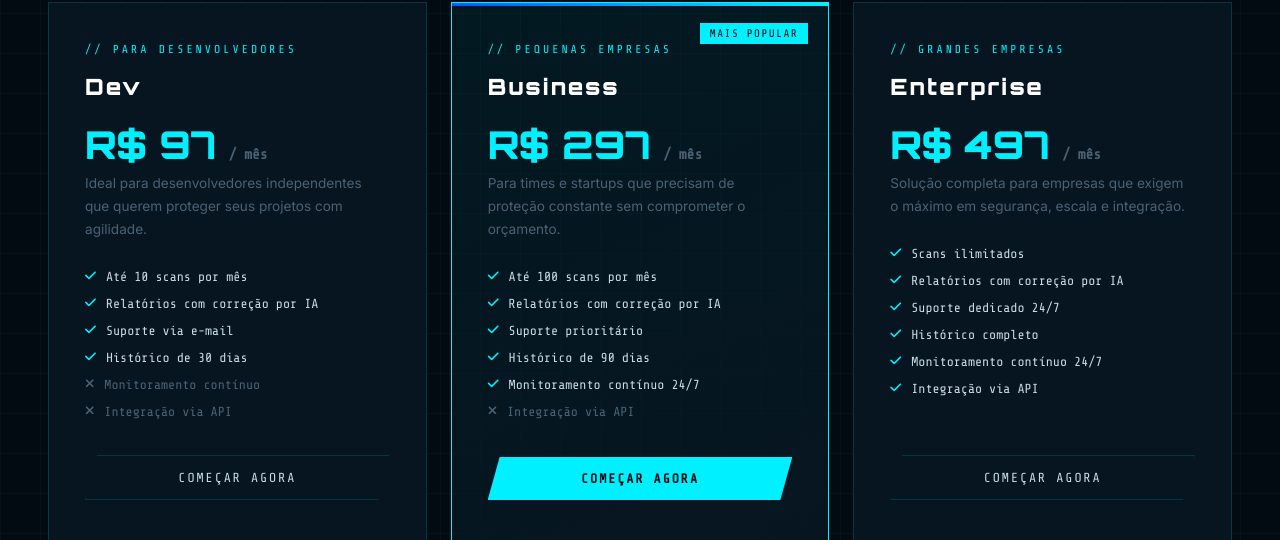
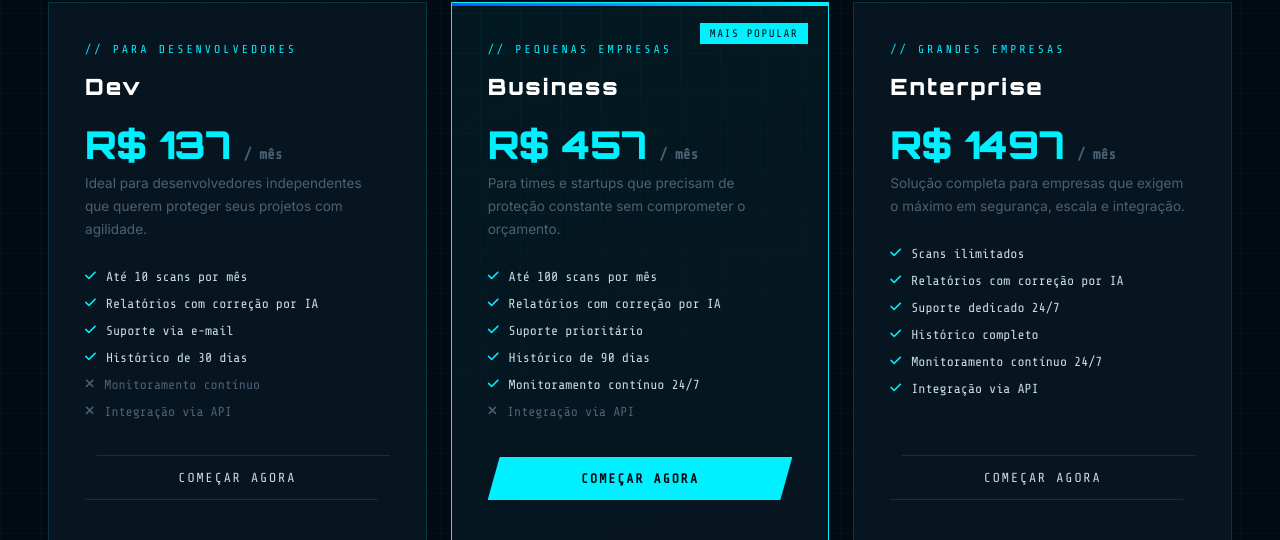
Before and after one commit to araujosamuel352-bit/IntelliCore-Cyber, a Flask app: page /produto in a window 1280 px wide. Shown: the part 1907-2447 px from the top of the page. Run offline with Flask 3, Linux system fonts and the light colour scheme.

Commit message:
alteraçao nos preços

```diff
--- a/templates/produto.html
+++ b/templates/produto.html
@@ -438,7 +438,7 @@
     <div class="pricing-card">
       <div class="pricing-tag">// Para Desenvolvedores</div>
       <div class="pricing-name">Dev</div>
-      <div class="pricing-price">R$ 97 <span>/ mês</span></div>
+      <div class="pricing-price">R$ 137 <span>/ mês</span></div>
       <p class="pricing-desc">Ideal para desenvolvedores independentes que querem proteger seus projetos com agilidade.</p>
       <ul class="pricing-features">
         <li><i class="fa-solid fa-check"></i> Até 10 scans por mês</li>
@@ -455,7 +455,7 @@
       <div class="featured-badge">Mais Popular</div>
       <div class="pricing-tag">// Pequenas Empresas</div>
       <div class="pricing-name">Business</div>
-      <div class="pricing-price">R$ 297 <span>/ mês</span></div>
+      <div class="pricing-price">R$ 457 <span>/ mês</span></div>
       <p class="pricing-desc">Para times e startups que precisam de proteção constante sem comprometer o orçamento.</p>
       <ul class="pricing-features">
         <li><i class="fa-solid fa-check"></i> Até 100 scans por mês</li>
@@ -471,7 +471,7 @@
     <div class="pricing-card">
       <div class="pricing-tag">// Grandes Empresas</div>
       <div class="pricing-name">Enterprise</div>
-      <div class="pricing-price">R$ 497 <span>/ mês</span></div>
+      <div class="pricing-price">R$ 1497 <span>/ mês</span></div>
       <p class="pricing-desc">Solução completa para empresas que exigem o máximo em segurança, escala e integração.</p>
       <ul class="pricing-features">
         <li><i class="fa-solid fa-check"></i> Scans ilimitados</li>
```
